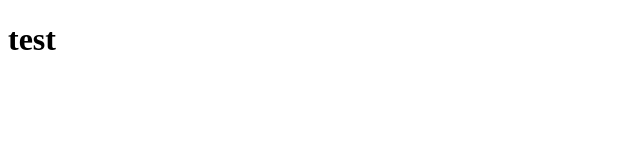
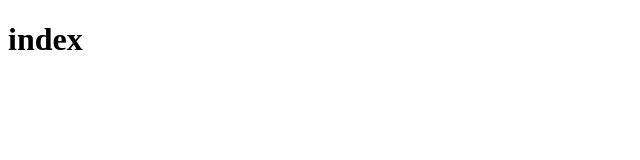
Before and after one commit to Night-G/Night-G.github.io, a website: page public/index.html in a window 1280 px wide. Shown: the full height of the page, 0-640 px from the left. Drawn offline with Linux system fonts and the light colour scheme.

Commit message:
online test1
test1

```diff
--- a/public/index.html
+++ b/public/index.html
@@ -7,6 +7,6 @@
     <title>Document</title>
 </head>
 <body>
-    <h1>test</h1>
+    <h1>index</h1>
 </body>
 </html>
```
Also changed, not shown: app.js (+9 -2 lines).
